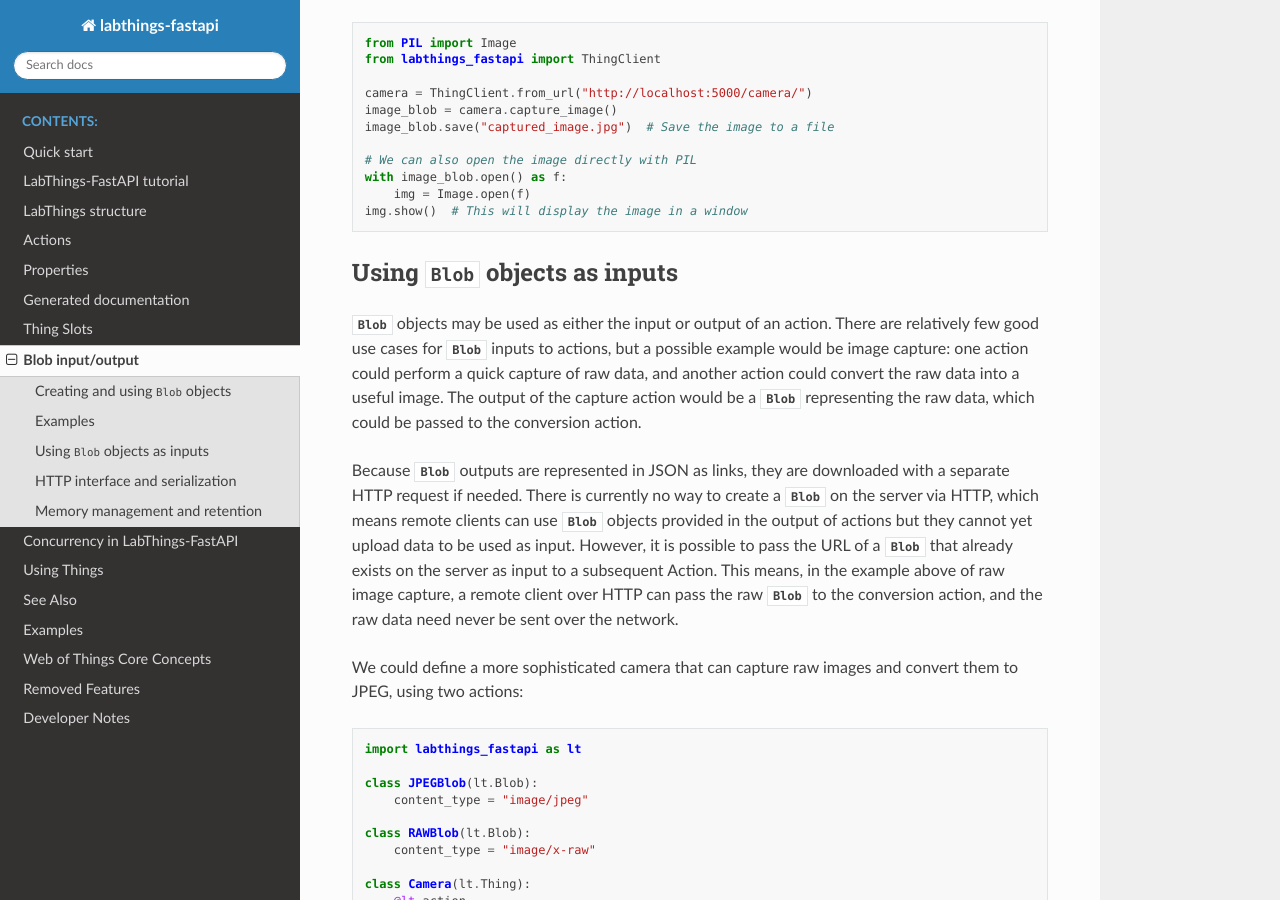
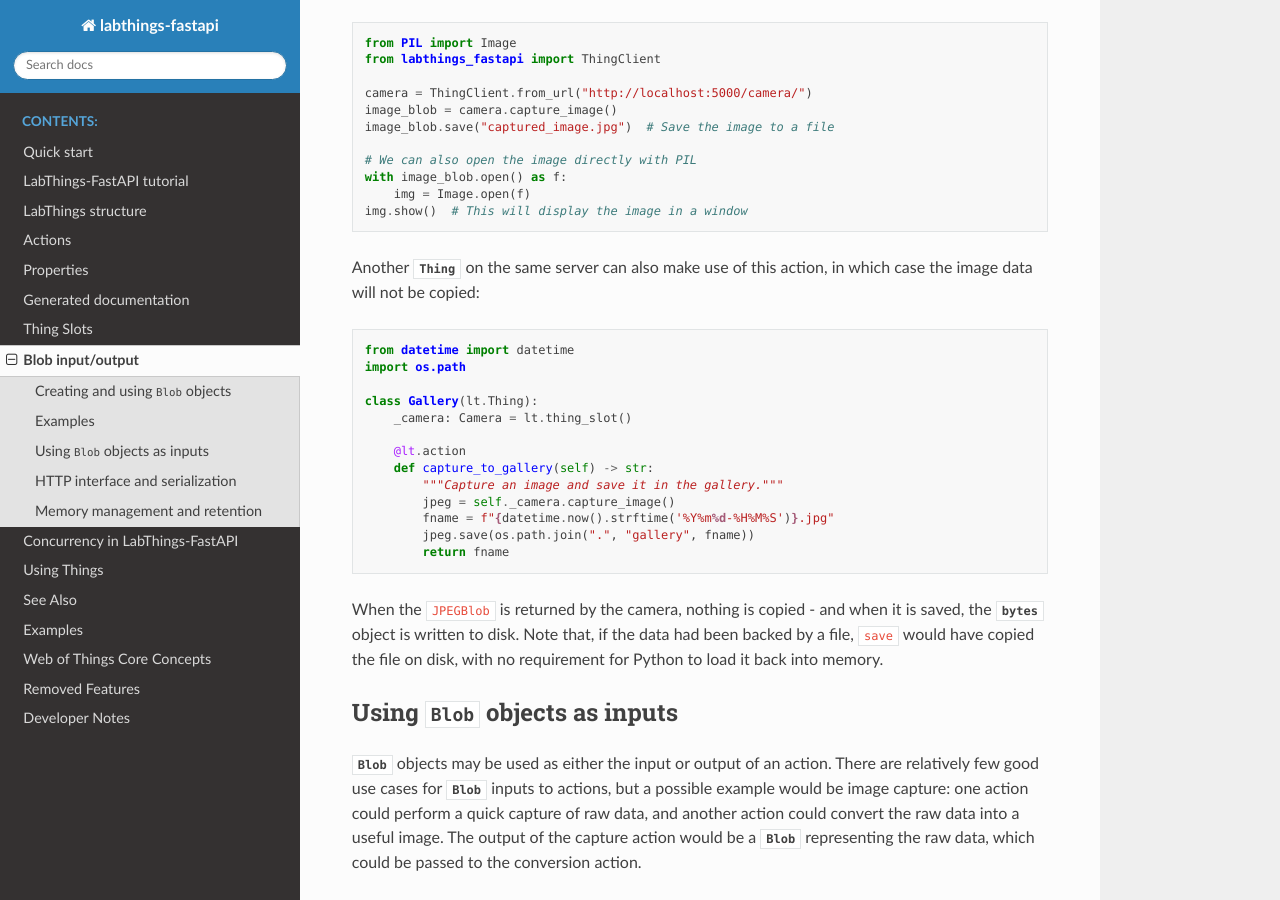
Before and after one commit to labthings/labthings-fastapi, a Sphinx documentation site: the page built from docs/source/blobs.rst, in a window 1280 px wide and 900 px high, scrolled down 1708 px. Built offline with Sphinx 7.4.7 and the Read the Docs theme 3.1.0, drawn with Linux system fonts in a browser that asks for light colours; pages that are not in the unit, such as notebooks, are missing from menus; the version number is read from the project's files by our own code; some of the changed text lies outside the part shown.

Commit message:
Improve blob docs

```diff
--- a/docs/source/blobs.rst
+++ b/docs/source/blobs.rst
@@ -58,6 +58,26 @@ The corresponding client code might look like this:
     with image_blob.open() as f:
         img = Image.open(f)
     img.show()  # This will display the image in a window
+
+Another `.Thing` on the same server can also make use of this action, in which case the image data will not be copied:
+
+.. code-block:: python
+
+    from datetime import datetime
+    import os.path
+
+    class Gallery(lt.Thing):
+        _camera: Camera = lt.thing_slot()
+
+        @lt.action
+        def capture_to_gallery(self) -> str:
+            """Capture an image and save it in the gallery."""
+            jpeg = self._camera.capture_image()
+            fname = f"{datetime.now().strftime('%Y%m%d-%H%M%S')}.jpg"
+            jpeg.save(os.path.join(".", "gallery", fname))
+            return fname
+
+When the ``JPEGBlob`` is returned by the camera, nothing is copied - and when it is saved, the `bytes` object is written to disk. Note that, if the data had been backed by a file, ``save`` would have copied the file on disk, with no requirement for Python to load it back into memory.
 
 Using `.Blob` objects as inputs
 --------------------------------------
@@ -119,6 +139,10 @@ On the client, we can use the `capture_image` action directly (as before), or we
 
     raw_blob.save("raw_image.raw")  # Download and save the raw image to a file
 
+.. warning::
+
+    Currently, `.Blob` objects are only retained on the server as part of the output of the action that created them. This means they will expire after a timeout (by default, a few minutes). This mechanism is likely to change in future releases: the use of `.Blob` objects as inputs should be considered experimental.
+
 HTTP interface and serialization
 --------------------------------
 
```
Also changed, not shown: other parts of docs/source/blobs.rst (+2 -2 lines).
